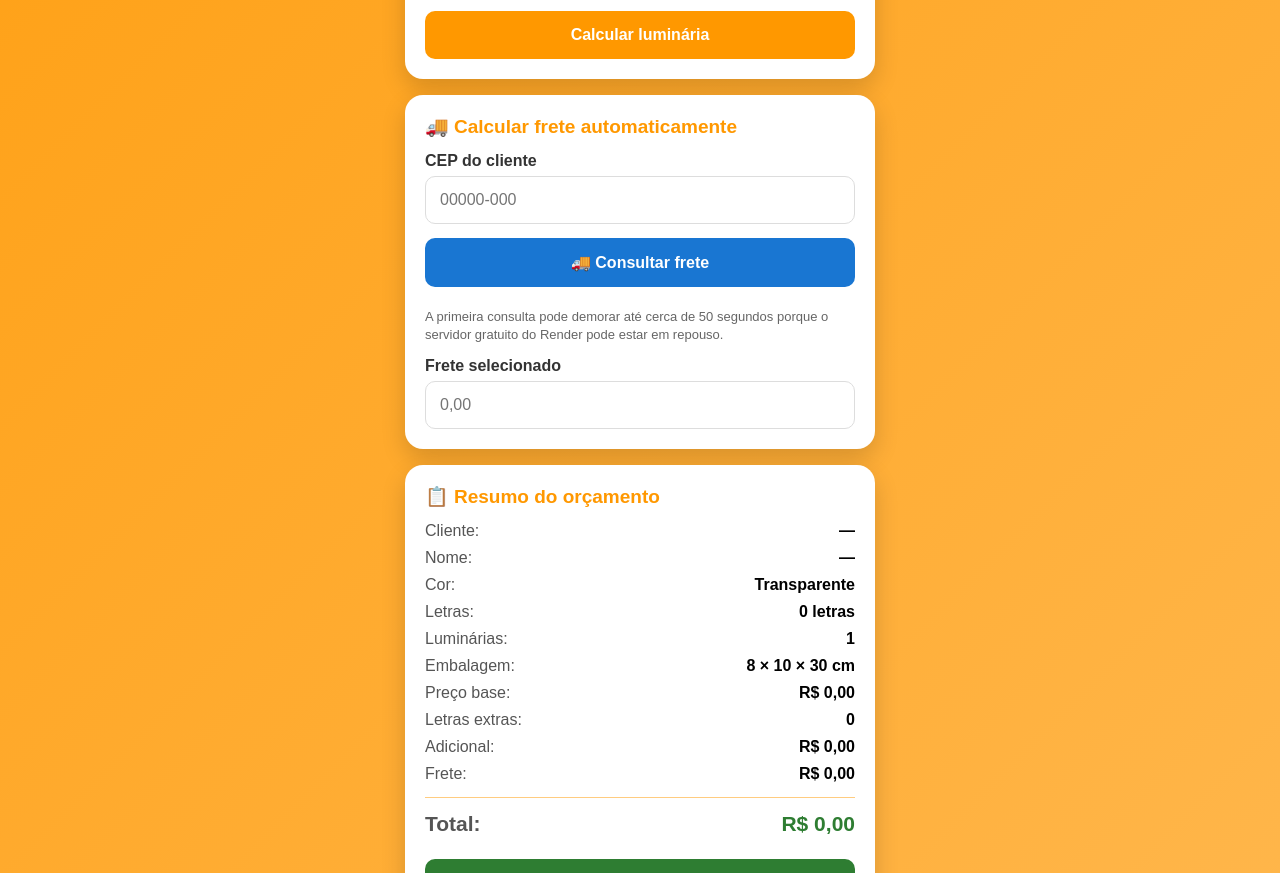
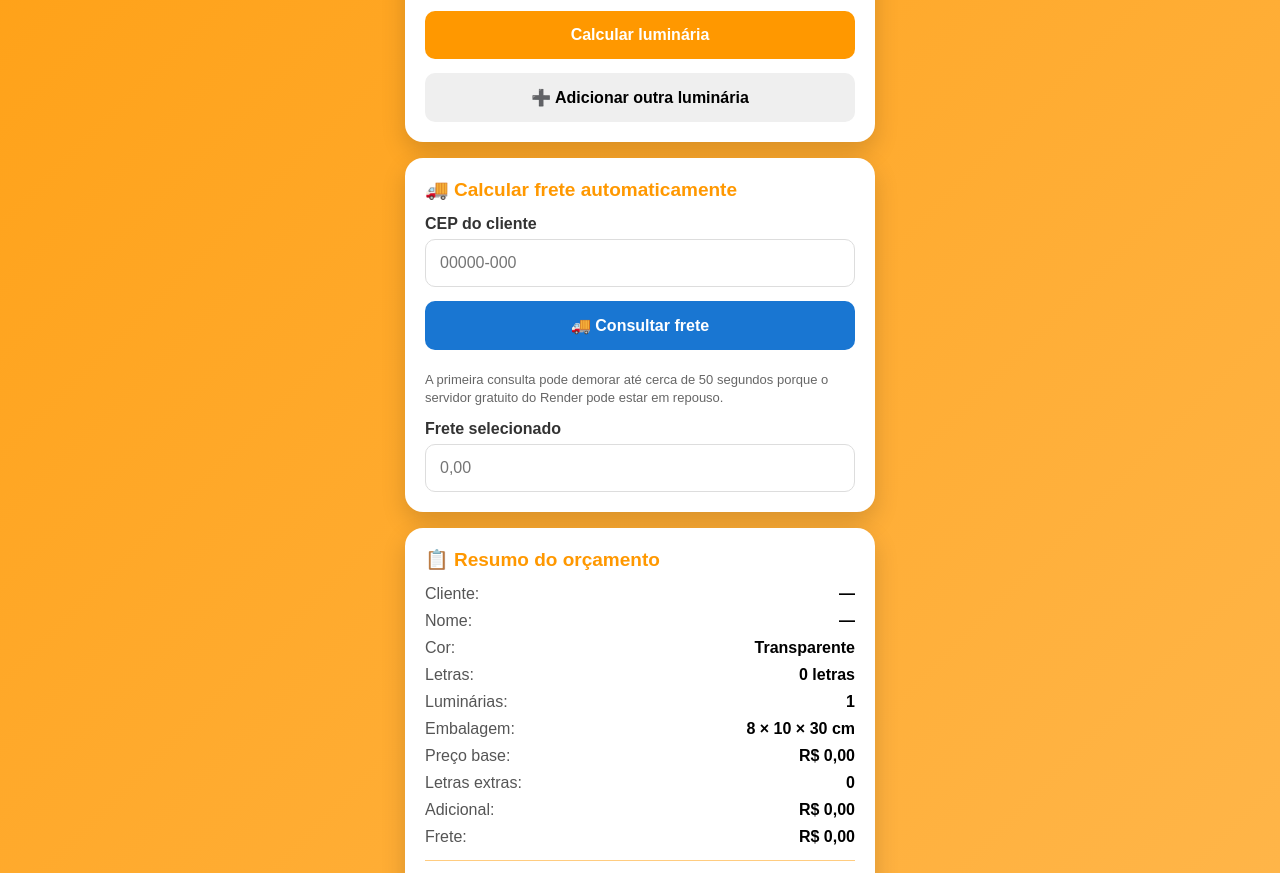
Before and after one commit to encantoemresina7-cpu/encanto-em-resina-app, a plain HTML site: page index.html in a window 1280 px wide. Shown: the part 1161-2034 px from the top of the page. Drawn offline with Linux system fonts and the light colour scheme.

Commit message:
Update index.html

```diff
--- a/index.html
+++ b/index.html
@@ -73,7 +73,14 @@
       <button type="button" class="btn-calcular" id="btnCalcular">
         Calcular luminária
       </button>
-    </section>
+     <button type="button" id="btnAdicionarLuminaria" class="btn-adicionar">
+    ➕ Adicionar outra luminária
+</button>
+
+<div id="listaLuminarias"></div>
+
+</section>
+
 
     <section class="card">
       <h2>🚚 Calcular frete automaticamente</h2>
```
